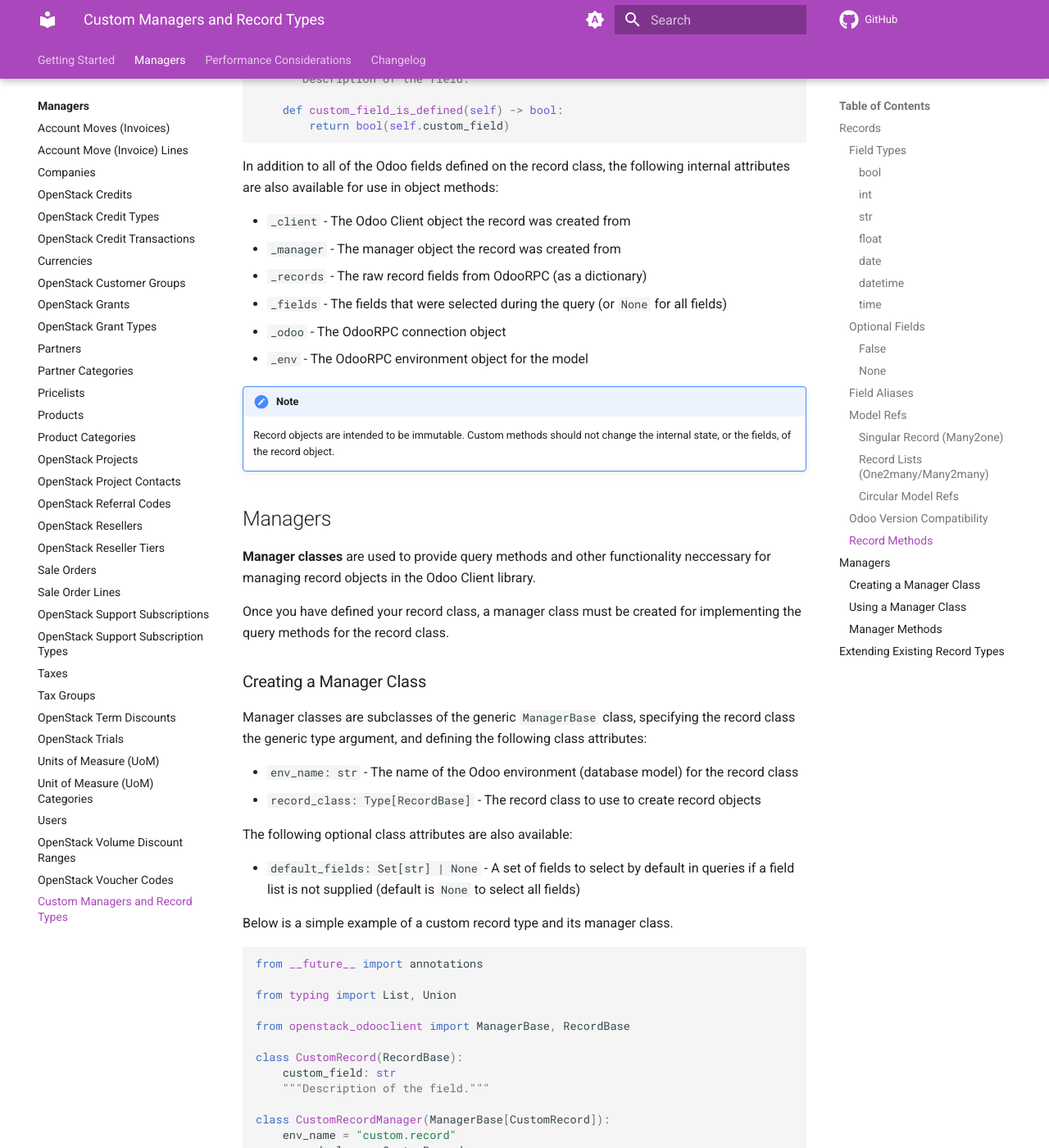
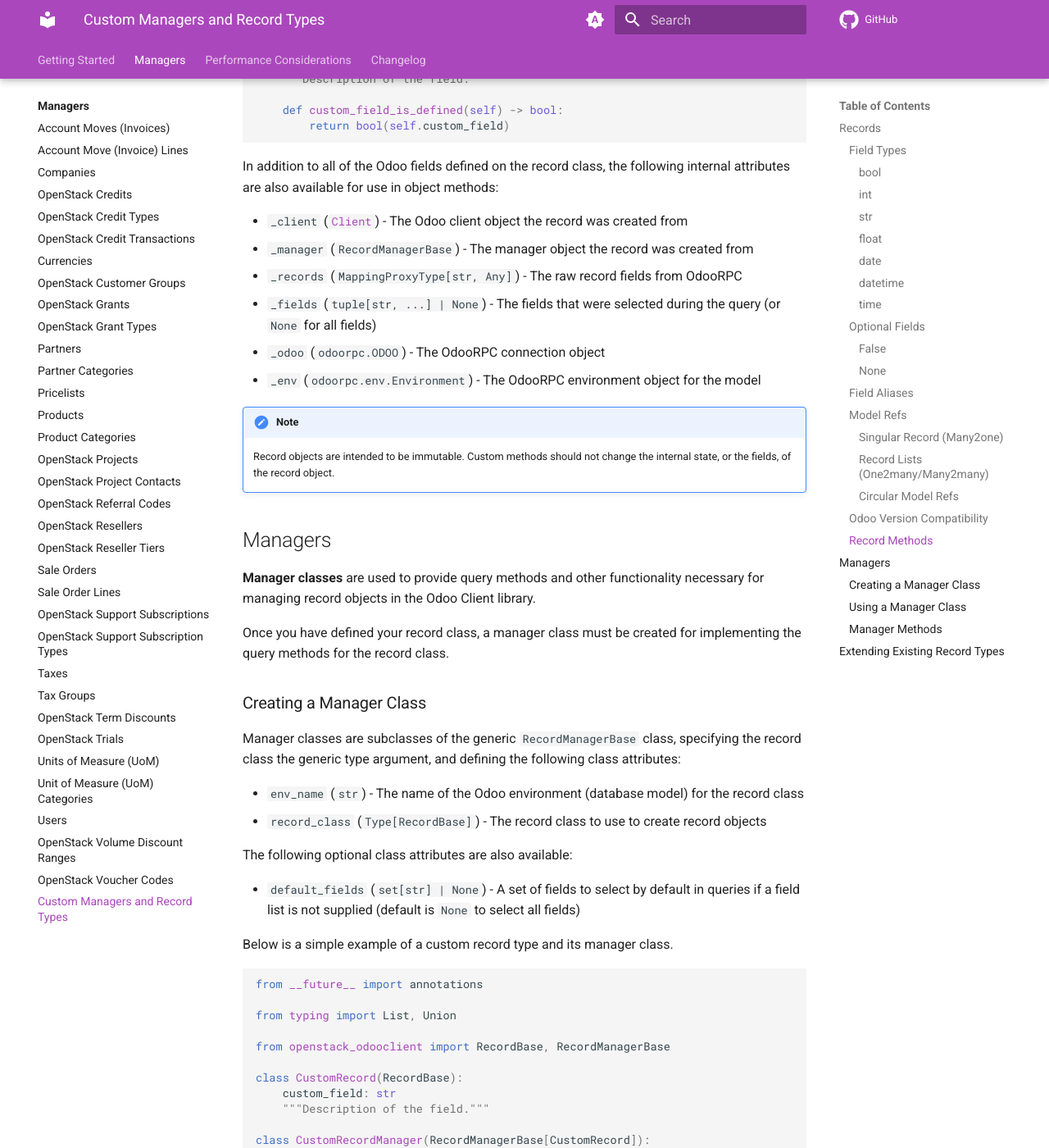
Before and after one commit to catalyst-cloud/python-openstack-odooclient, an MkDocs documentation site: the page built from docs/managers/custom.md, in a window 1280 px wide and 1400 px high, scrolled down 11662 px. Shown: the whole window at 82% size. Built offline with MkDocs 1.6.1 and Material for MkDocs 9.7.7, drawn with Linux system fonts in a browser that asks for light colours; comment, search, counter and statistics services are not loaded; some of the changed text lies outside the part shown.

Commit message:
Turn Record._manager into a read-only property, make other Record and RecordManager attributes read-only,  fix issues in the docs

````diff
--- a/docs/managers/custom.md
+++ b/docs/managers/custom.md
@@ -611,12 +611,12 @@
 In addition to all of the Odoo fields defined on the record class,
 the following internal attributes are also available for use in object methods:
 
-* `_client` - The Odoo Client object the record was created from
-* `_manager` - The manager object the record was created from
-* `_records` - The raw record fields from OdooRPC (as a dictionary)
-* `_fields` - The fields that were selected during the query (or `None` for all fields)
-* `_odoo` - The OdooRPC connection object
-* `_env` - The OdooRPC environment object for the model
+* `_client` ([`Client`](../index.md#connecting-to-odoo)) - The Odoo client object the record was created from
+* `_manager` (`RecordManagerBase`) - The manager object the record was created from
+* `_records` (`MappingProxyType[str, Any]`) - The raw record fields from OdooRPC
+* `_fields` (`tuple[str, ...] | None`) - The fields that were selected during the query (or `None` for all fields)
+* `_odoo` (`odoorpc.ODOO`) - The OdooRPC connection object
+* `_env` (`odoorpc.env.Environment`) - The OdooRPC environment object for the model
 
 !!! note
 
@@ -626,23 +626,23 @@
 ## Managers
 
 **Manager classes** are used to provide query methods and other functionality
-neccessary for managing record objects in the Odoo Client library.
+necessary for managing record objects in the Odoo Client library.
 
 Once you have defined your record class, a manager class must be created
 for implementing the query methods for the record class.
 
 ### Creating a Manager Class
 
-Manager classes are subclasses of the generic `ManagerBase` class,
+Manager classes are subclasses of the generic `RecordManagerBase` class,
 specifying the record class the generic type argument,
 and defining the following class attributes:
 
-* `env_name: str` - The name of the Odoo environment (database model) for the record class
-* `record_class: Type[RecordBase]` - The record class to use to create record objects
+* `env_name` (`str`) - The name of the Odoo environment (database model) for the record class
+* `record_class` (`Type[RecordBase]`) - The record class to use to create record objects
 
 The following optional class attributes are also available:
 
-* `default_fields: Set[str] | None` - A set of fields to select by default in queries
+* `default_fields` (`set[str] | None`) - A set of fields to select by default in queries
   if a field list is not supplied (default is `None` to select all fields)
 
 Below is a simple example of a custom record type and its manager class.
@@ -652,13 +652,13 @@
 
 from typing import List, Union
 
-from openstack_odooclient import ManagerBase, RecordBase
+from openstack_odooclient import RecordBase, RecordManagerBase
 
 class CustomRecord(RecordBase):
     custom_field: str
     """Description of the field."""
 
-class CustomRecordManager(ManagerBase[CustomRecord]):
+class CustomRecordManager(RecordManagerBase[CustomRecord]):
     env_name = "custom.record"
     record_class = CustomRecord
 ```
@@ -666,24 +666,23 @@
 ### Using a Manager Class
 
 There are two ways of using manager classes. The first is to simply
-instantiate a manager object, passing in the [`Client`](../index.md#connecting-to-odoo)
+create a manager object, passing the [`Client`](../index.md#connecting-to-odoo)
 object as the sole argument.
 
-This will allow manager methods to be used, exactly the same as
-the built-in record managers.
+This will allow manager methods to be used by calling them on the manager object.
 
 ```python
 from __future__ import annotations
 
 from typing import List, Union
 
-from openstack_odooclient import Client, ManagerBase, RecordBase
+from openstack_odooclient import Client, RecordBase, RecordManagerBase
 
 class CustomRecord(RecordBase):
     custom_field: str
     """Description of the field."""
 
-class CustomRecordManager(ManagerBase[CustomRecord]):
+class CustomRecordManager(RecordManagerBase[CustomRecord]):
     env_name = "custom.record"
     record_class = CustomRecord
 
@@ -703,13 +702,13 @@
 
 from typing import List, Union
 
-from openstack_odooclient import ManagerBase, RecordBase
+from openstack_odooclient import RecordBase, RecordManagerBase
 
 class CustomRecord(RecordBase):
     custom_field: str
     """Description of the field."""
 
-class CustomRecordManager(ManagerBase[CustomRecord]):
+class CustomRecordManager(RecordManagerBase[CustomRecord]):
     env_name = "custom.record"
     record_class = CustomRecord
 
@@ -735,13 +734,13 @@
 
 from typing import List, Union
 
-from openstack_odooclient import ManagerBase, RecordBase
+from openstack_odooclient import RecordBase, RecordManagerBase
 
 class CustomRecord(RecordBase):
     custom_field: str
     """Description of the field."""
 
-class CustomRecordManager(ManagerBase[CustomRecord]):
+class CustomRecordManager(RecordManagerBase[CustomRecord]):
     env_name = "custom.record"
     record_class = CustomRecord
 
@@ -760,12 +759,12 @@
 
 The following internal attributes are also available for use in methods:
 
-* `env_name` - The name of the Odoo environment (database model) for the record class
-* `record_class` - The record class object
-* `default_fields` - The default list of fields to fetch on queries (or `None` to fetch all)
-* `_client` - The Odoo Client object the record was created from
-* `_odoo` - The OdooRPC connection object
-* `_env` - The OdooRPC environment object for the model
+* `env_name` (`str`) - The name of the Odoo environment (database model) for the record class
+* `record_class` (`Type[T]`) - The record class object
+* `default_fields` (`tuple[str, ...] | None`) - The default list of fields to fetch on queries (or `None` to fetch all)
+* `_client` ([`Client`](../index.md#connecting-to-odoo)) - The Odoo client object the record manager uses
+* `_odoo` (`odoorpc.ODOO`) - The OdooRPC connection object
+* `_env` (`odoorpc.env.Environment`) - The OdooRPC environment object for the model
 
 ## Extending Existing Record Types
 
@@ -797,7 +796,7 @@
 cannot be automatically updated to use the custom versions.
 
 However, it is possible to **cast** a record object of the base type into the custom type
-using the record class's ``from_record_obj`` class method.
+using the record class's `from_record_obj` class method.
 
 ```python
 >>> odoo_client = CustomClient(...)
````
Also changed, not shown: other parts of docs/managers/custom.md (+10 -10 lines), README.md (+1 -1 lines), docs/index.md (+1 -1 lines), docs/managers/index.md (+1 -1 lines), 2 other files.
